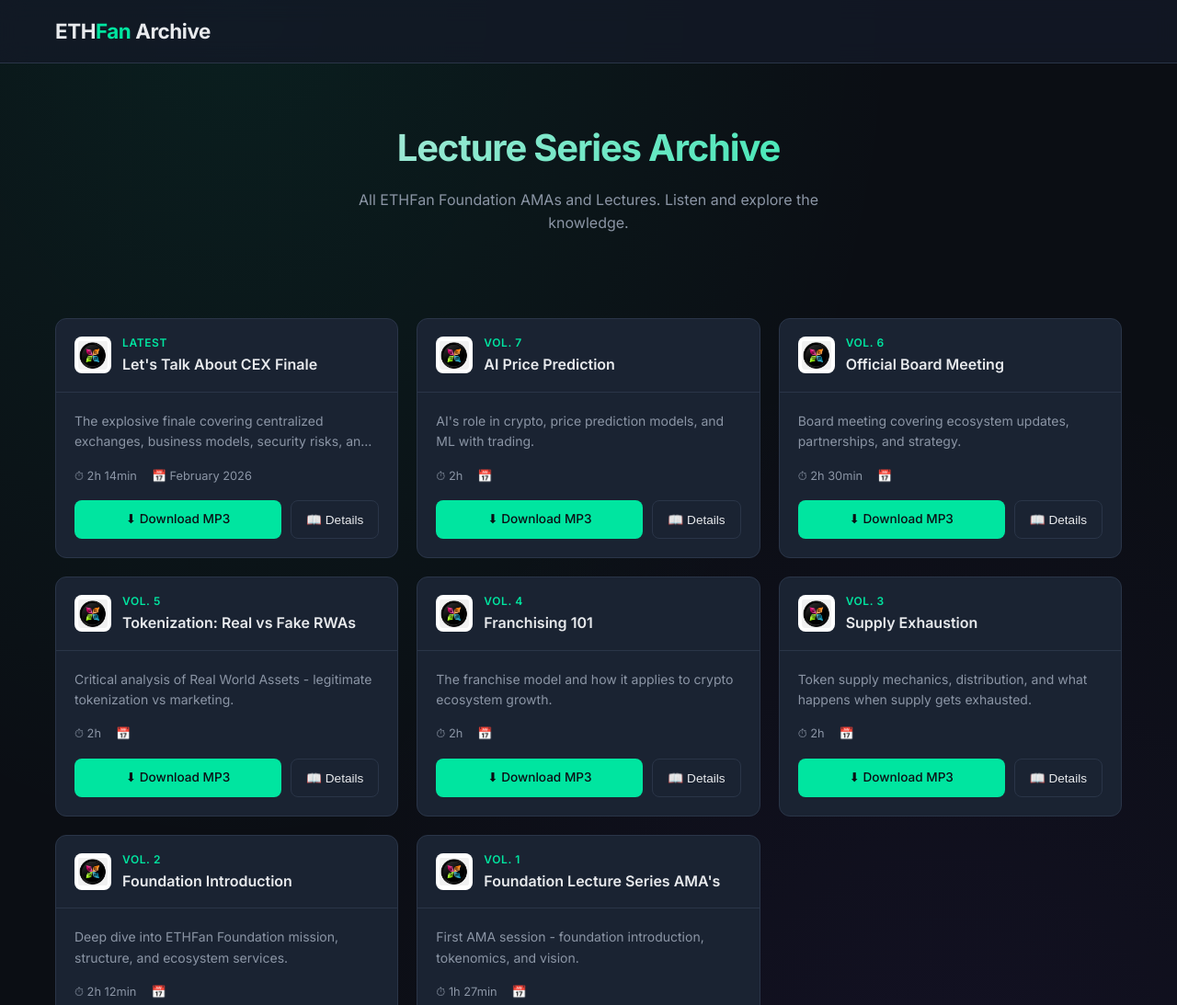
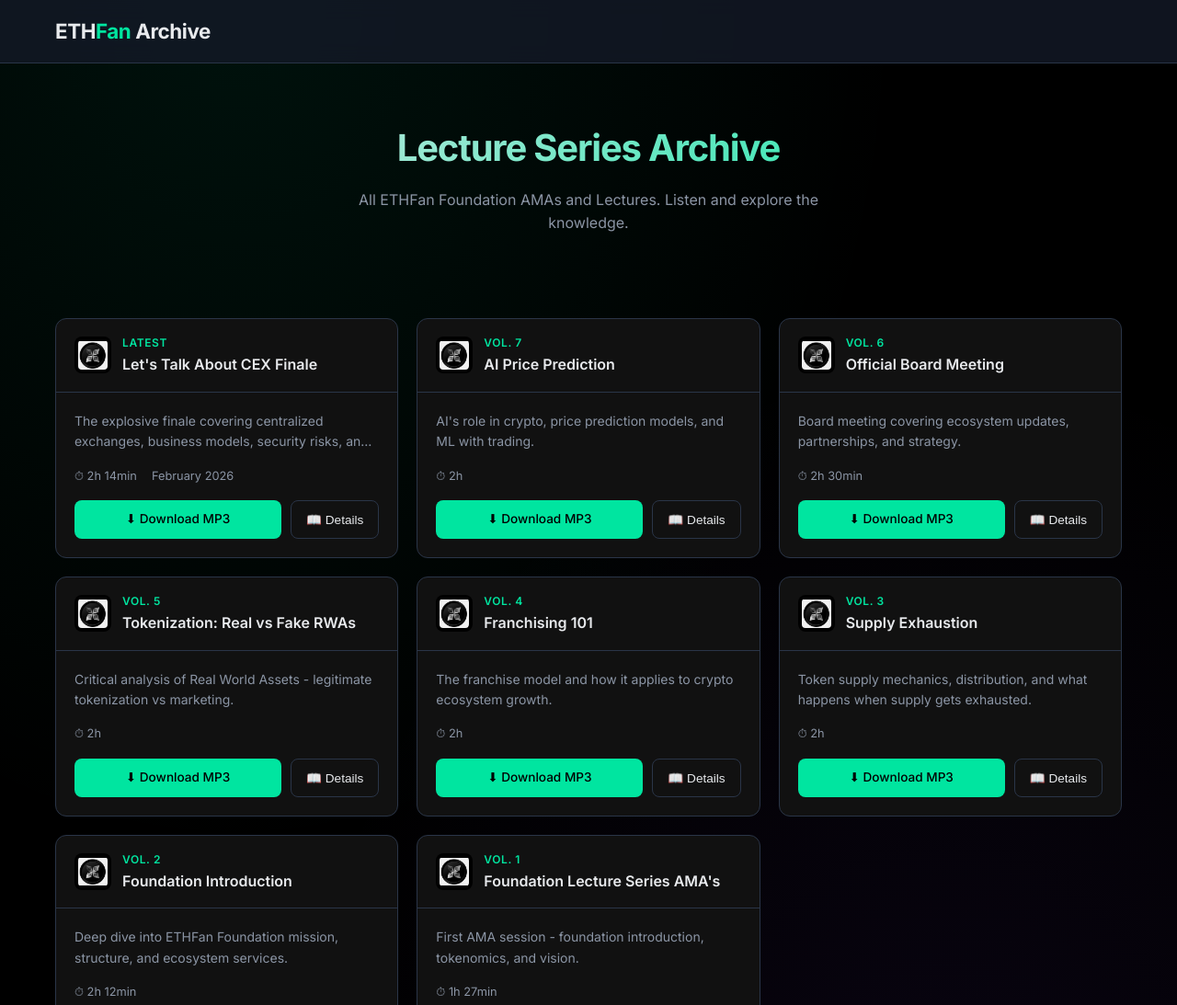
Before and after one commit to pantastestereopi/eft-ama-archive, a plain HTML site: page index.html in a window 1280 px wide. Shown: the top 1093 px of the page at 92% size. Drawn offline with Linux system fonts and the light colour scheme.

Commit message:
Fix: dates, logo BW, darker style

```diff
--- a/css/style.css
+++ b/css/style.css
@@ -2,9 +2,9 @@
 /* Matching EFTdash aesthetic */
 
 :root {
-    --bg-primary: #0b0e14;
-    --bg-secondary: #131a27;
-    --bg-card: #1a2332;
+    --bg-primary: #000000;
+    --bg-secondary: #0a0a0a;
+    --bg-card: #111111;
     --bg-card-hover: #222d40;
     --accent-primary: #00e5a0; /* EFTdash green */
     --accent-secondary: #7c3aed;
@@ -126,8 +126,8 @@ header {
     width: 40px;
     height: 40px;
     border-radius: 8px;
-    object-fit: contain;
-    background: #fff;
+    object-fit: contain; filter: grayscale(100%);
+    background: #000;
     padding: 4px;
 }
 
@@ -211,7 +211,7 @@ header {
 }
 
 .btn-primary:hover {
-    filter: brightness(1.1);
+    filter: grayscale(100%) brightness(1.2);
     transform: translateY(-1px);
 }
 
--- a/js/main.js
+++ b/js/main.js
@@ -107,7 +107,7 @@ function renderArchive() {
                 <p class="card-description">${item.description}</p>
                 <div class="card-meta">
                     <span>⏱ ${item.duration}</span>
-                    <span>📅 ${item.date}</span>
+                    <span>${item.date}</span>
                 </div>
                 <div class="card-actions">
                     <a href="${item.mp3}" class="btn btn-primary" download>⬇ Download MP3</a>
```
